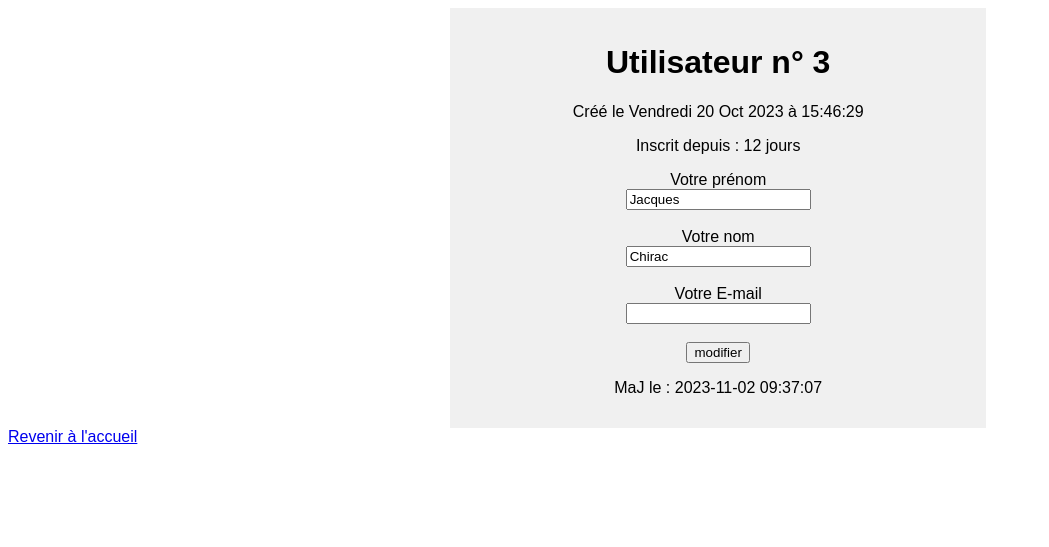
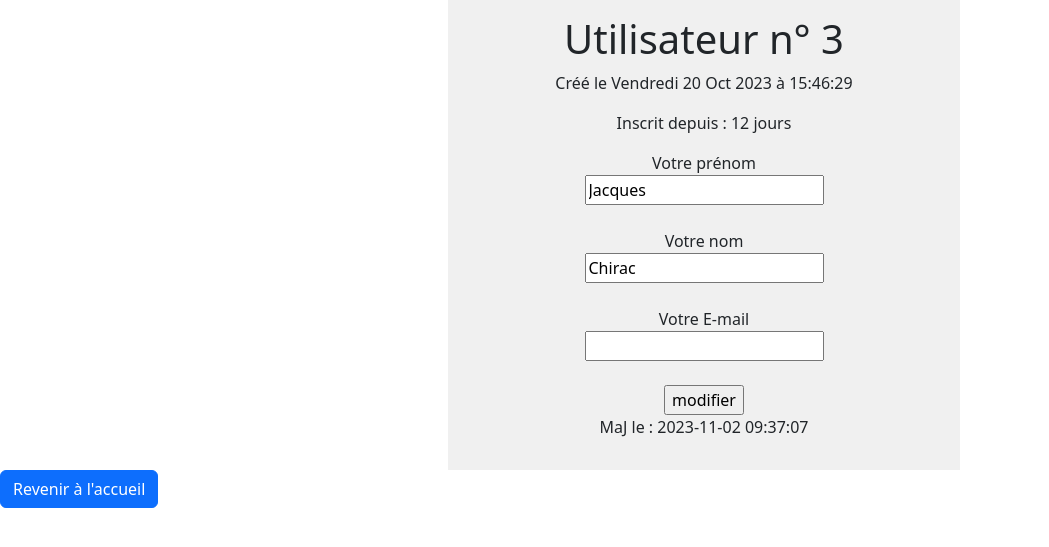
Before and after one commit to DiegoMazenc/php_server, a PHP site: page /user.php?id=3 in a window 1280 px wide. Shown: the top 547 px of the page, without its empty margins (0-1049 px from the left). Run offline with PHP 8.4, Linux system fonts and the light colour scheme; data comes from the database, SQL or seed files in the repository.

Commit message:
commentaires

```diff
--- a/user.php
+++ b/user.php
@@ -21,6 +21,7 @@
             margin: 0 35%;
         }
     </style>
+    <link href="https://cdn.jsdelivr.net/npm/bootstrap@5.3.2/dist/css/bootstrap.min.css" rel="stylesheet" integrity="sha384-T3c6CoIi6uLrA9TneNEoa7RxnatzjcDSCmG1MXxSR1GAsXEV/Dwwykc2MPK8M2HN" crossorigin="anonymous">
 </head>
 
 <body>
@@ -42,7 +43,7 @@
     ?>
 
     <?php
-
+// Modification des informations
     if (isset($_POST['modifier'])) {
         $new_firstname = strip_tags($_POST['firstname']);
         $new_name = strip_tags($_POST['name']);
@@ -96,6 +97,7 @@
         echo $sqlError;
     }
 
+    // Variables
     $user = $stmt->fetch(PDO::FETCH_ASSOC);
     $jourSemaine = date_format(date_create($user['dateCreate']), 'w');
     $month = array('Jan', 'Fév', 'Mar', 'Avr', 'Mai', 'Juin', 'Juil', 'Août', 'Sept', 'Oct', 'Nov', 'Déc');
@@ -115,6 +117,7 @@
     <p>Créé le <?= $dateFormat; ?> à <?= $dateCreate[1]; ?></p>
  <p>Inscrit depuis : <?= $compteurJour; ?> jours</p>
 
+<!-- Formulaire de modification -->
     <form method="POST">
         <label for="firstname">Votre prénom</label><br>
         <input type="text" name="firstname" value="<?= $user['firstname']; ?>"><br><br>
@@ -127,10 +130,11 @@
         <input type="submit" name="modifier" value="modifier">
     </form>
 
+    <!-- Afficher la MaJ User -->
     <p>MaJ le : <?= $user['dateUpdate']; ?></p>
 </div>
-    <a href="index.php">Revenir à l'accueil</a>
-
+    <a href="index.php" class="btn btn-primary" style="text-align: center;">Revenir à l'accueil</a>
+    <script src="https://cdn.jsdelivr.net/npm/bootstrap@5.3.2/dist/js/bootstrap.bundle.min.js" integrity="sha384-C6RzsynM9kWDrMNeT87bh95OGNyZPhcTNXj1NW7RuBCsyN/o0jlpcV8Qyq46cDfL" crossorigin="anonymous"></script>
 </body>
 
 </html>
```
